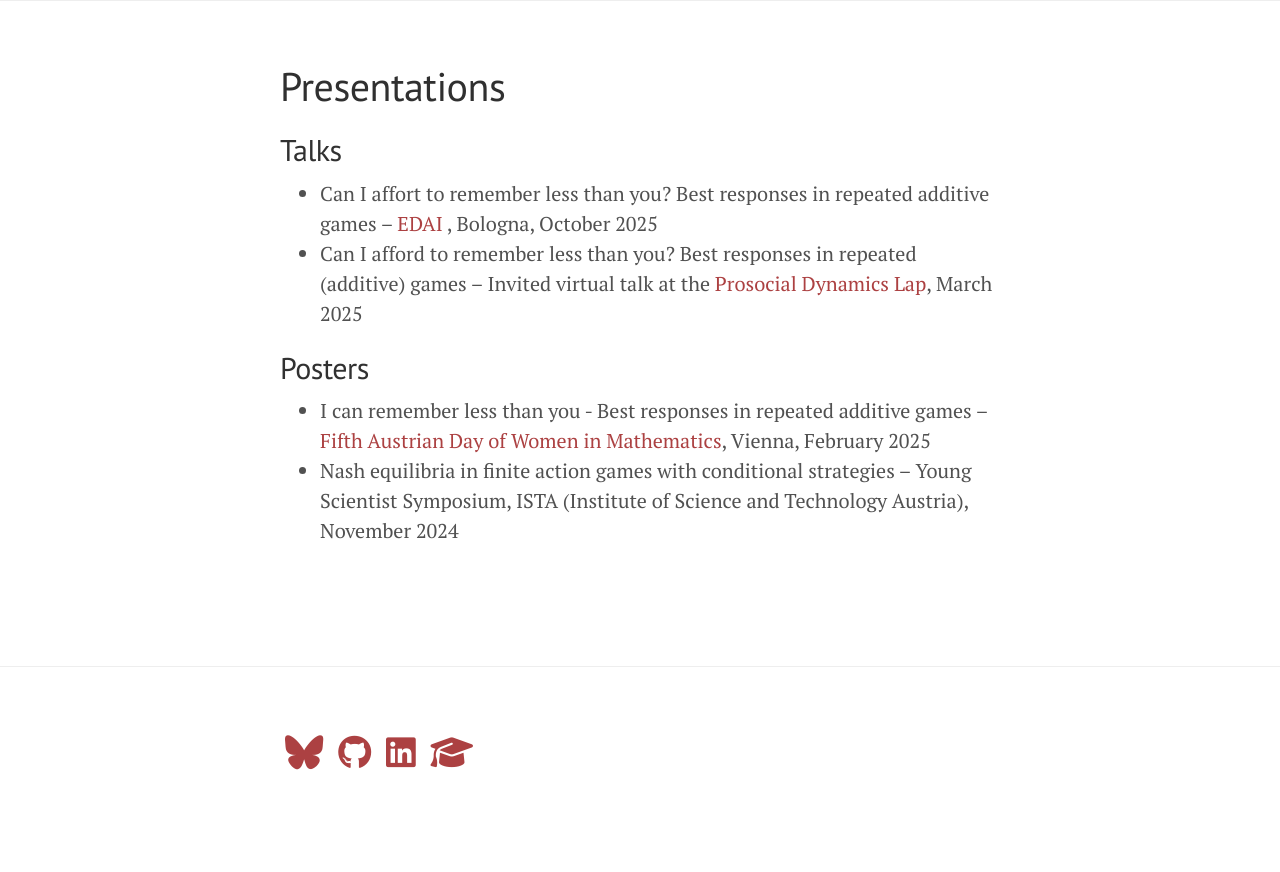
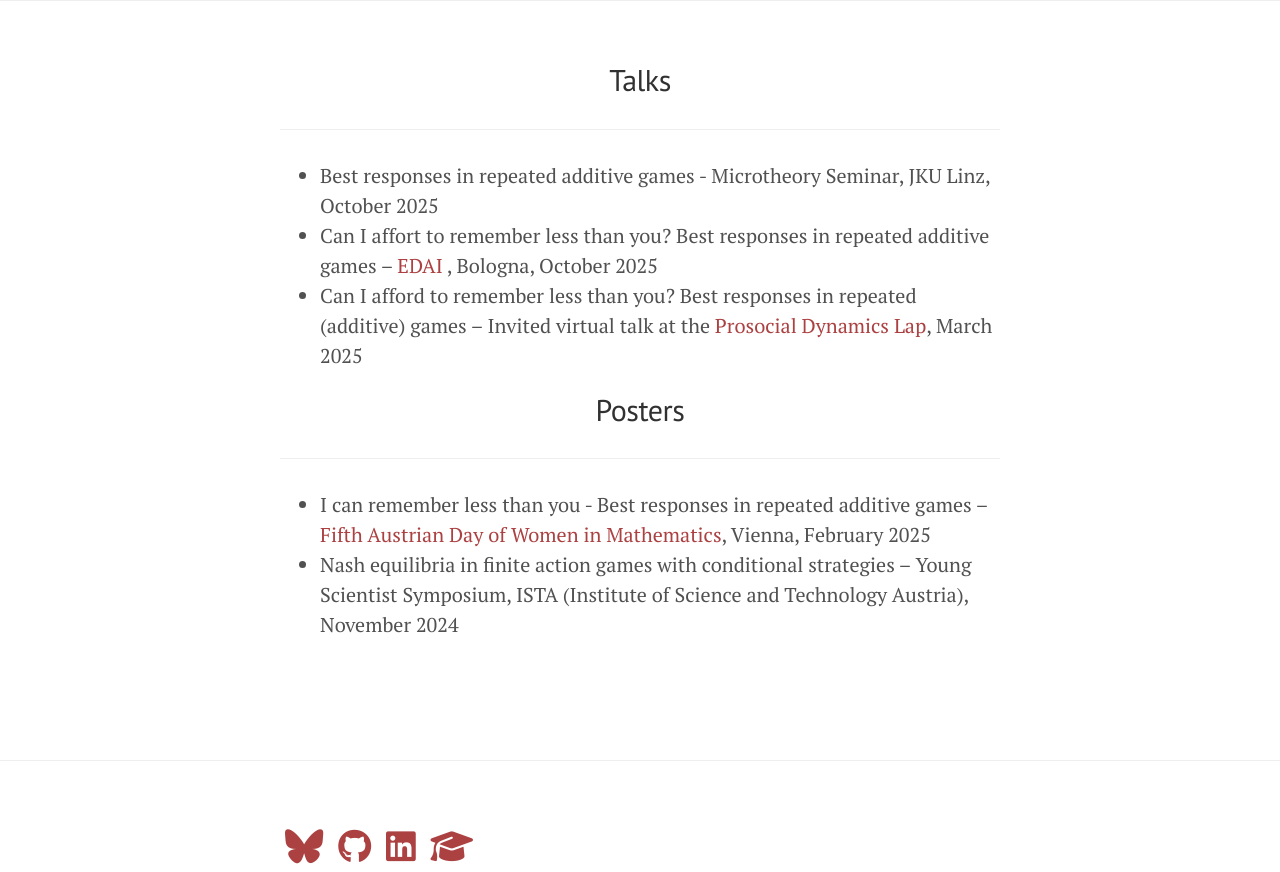
Before and after one commit to FranziLesi/FranziLesi.github.io, a Jekyll site: the page built from 03_presentations.md, in a window 1280 px wide. Shown: the part 160-1032 px from the top of the page. Built offline with Jekyll 4.4.1, drawn with Linux system fonts in a browser that asks for light colours; before the commit the page ends 938 px from its top, so only the background shows below that.

Commit message:
remove titles of pages and update CV

```diff
--- a/03_presentations.md
+++ b/03_presentations.md
@@ -3,13 +3,18 @@ layout: page
 title: Presentations
 ---
 
-<h2>Talks</h2>
+<h2 style="text-align: center;">Talks</h2>
+
+<hr>
 <ul>
+    <li>Best responses in repeated additive games - Microtheory Seminar, JKU Linz, October 2025</li>
     <li>Can I affort to remember less than you? Best responses in repeated additive games – <a href="https://edai-workshop.github.io/2025/" target="_blank">EDAI </a>, Bologna, October 2025</li>
     <li>Can I afford to remember less than you? Best responses in repeated (additive) games – Invited virtual talk at the <a href= "https://fp-santos.github.io/lab/">Prosocial Dynamics Lap</a>, March 2025</li>
 </ul>
 
-<h2>Posters</h2>
+<h2 style="text-align: center;">Posters</h2>
+
+<hr>
 <ul>
     <li>I can remember less than you - Best responses in repeated additive games – <a href="https://www.tuwien.at/en/mg/femma/adwim-2025" target="_blank">Fifth Austrian Day of Women in Mathematics</a>, Vienna, February 2025</li>
     <li>Nash equilibria in finite action games with conditional strategies – Young Scientist Symposium, ISTA (Institute of Science and Technology Austria), November 2024</li>
--- a/public/css/syntax.css
+++ b/public/css/syntax.css
@@ -60,6 +60,10 @@
 .highlight .vi { color: #033 } /* Name.Variable.Instance */
 .highlight .il { color: #f60 } /* Literal.Number.Integer.Long */
 
+.page-title, .post-title {
+    display: none;
+}
+
 .css .o,
 .css .o + .nt,
 .css .nt + .nt { color: #999; }
```
Also changed, not shown: 01_about.md (+2 -0 lines).
